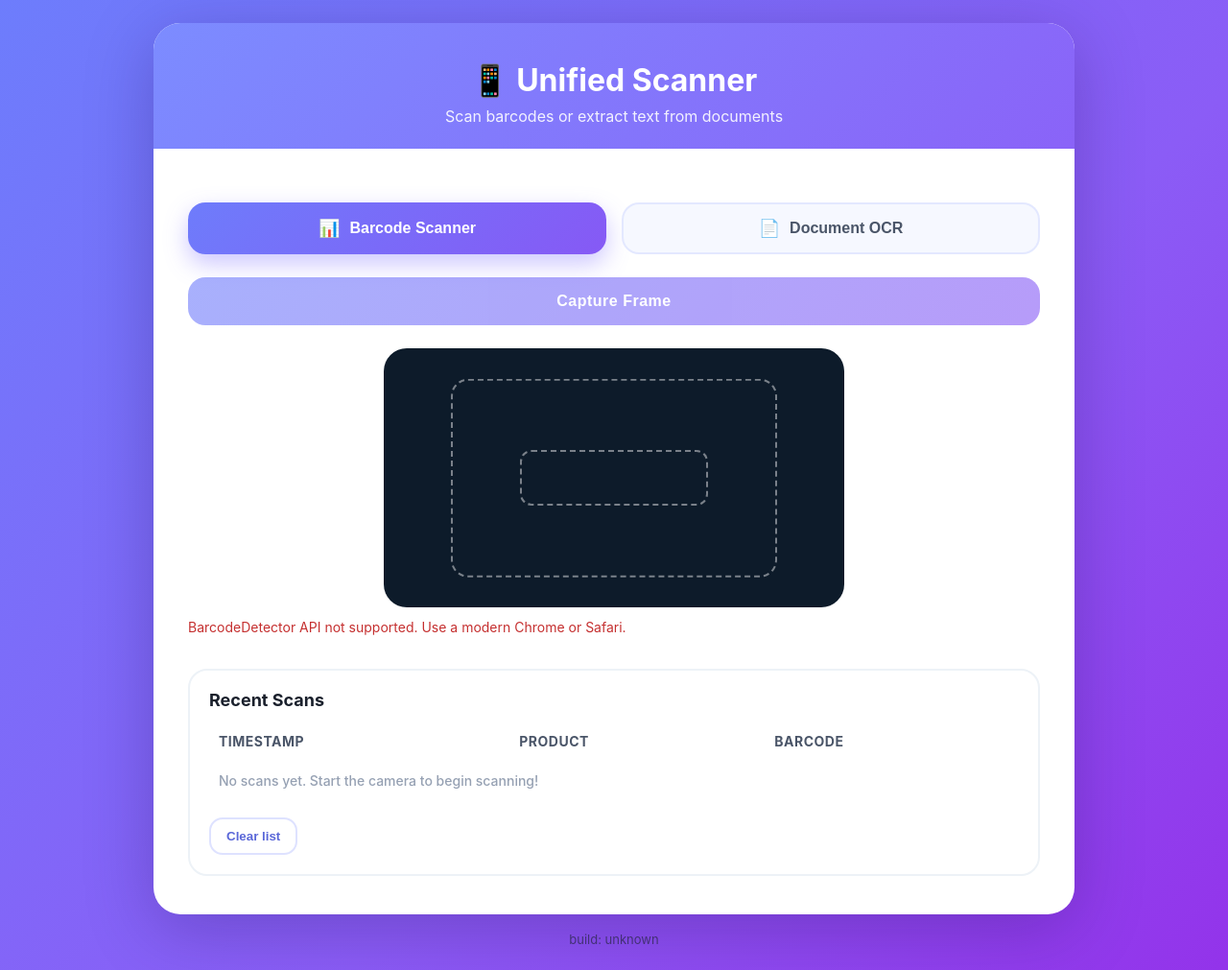
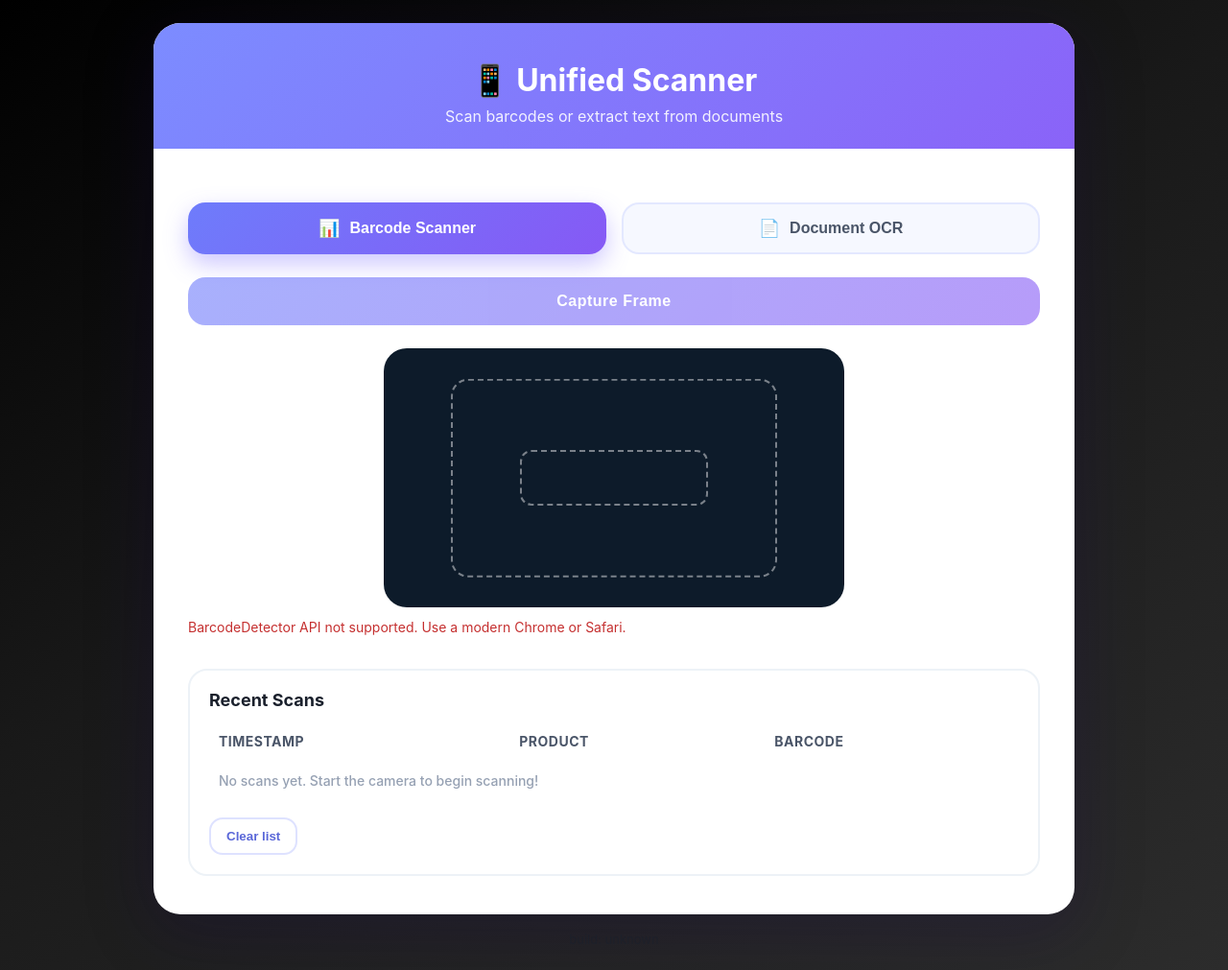
Before and after one commit to ilpeppino/barcode-scanner, a Flask app: template static/templates/dashboard.html in a window 1280 px wide. Shown: the whole page at 96% size. Run offline with Flask 3, Linux system fonts and the light colour scheme; the template is opened without the code that fills it, so the values that code supplies are empty; parts of the project's set-up code (start-up, migrations or seed data) failed here and were passed over.

Commit message:
fixed docker issue

```diff
--- a/app.py
+++ b/app.py
@@ -331,7 +331,8 @@
 # expose version everywhere in templates
 @app.context_processor
 def inject_version():
-    return {"version": os.getenv("IMAGE_TAG", "unknown")}
+    ver = os.getenv("IMAGE_TAG", "unknown")
+    return {"version": ver, "app_version": ver}
 
 @app.route("/version")
 def version():
--- a/static/templates/dashboard.html
+++ b/static/templates/dashboard.html
@@ -3,7 +3,10 @@
   <head>
     <meta charset="utf-8" />
     <meta name="viewport" content="width=device-width, initial-scale=1" />
-    <link rel="icon" href="/static/barcode_favicon.ico" />
+    <link
+      rel="icon"
+      href="/static/barcode_favicon.ico?v={{ app_version }}"
+    />
     <title>Unified Scanner</title>
     <style>
       :root {
@@ -15,7 +18,7 @@
       body {
         min-height: 100vh;
         margin: 0;
-        background: linear-gradient(135deg, #6d7dfc 0%, #8b5cf6 60%, #9333ea 100%);
+        background: linear-gradient(150deg, #000000 0%, #191919 45%, #2c2c2c 100%);
         display: flex;
         align-items: center;
         justify-content: center;
```
